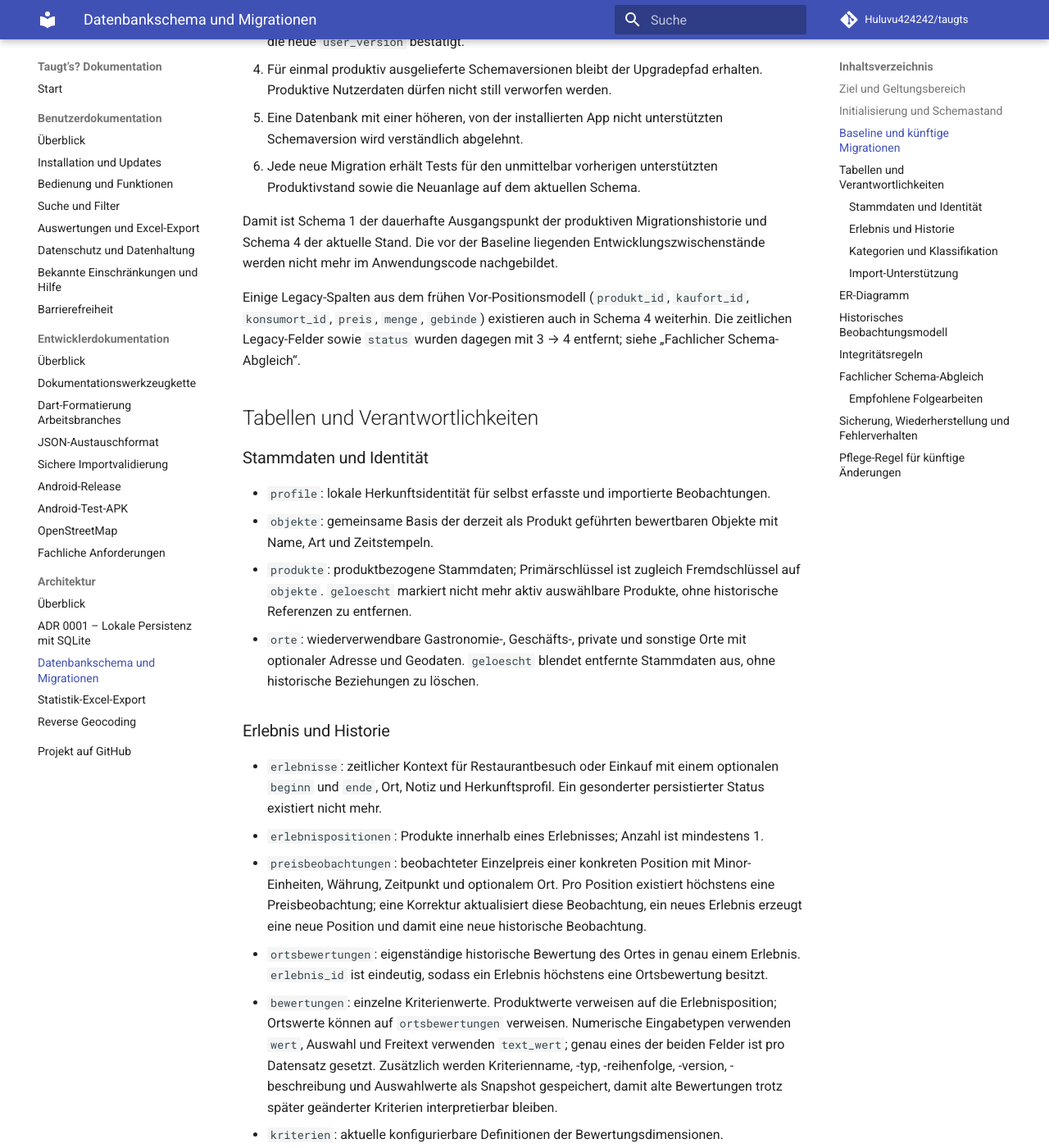
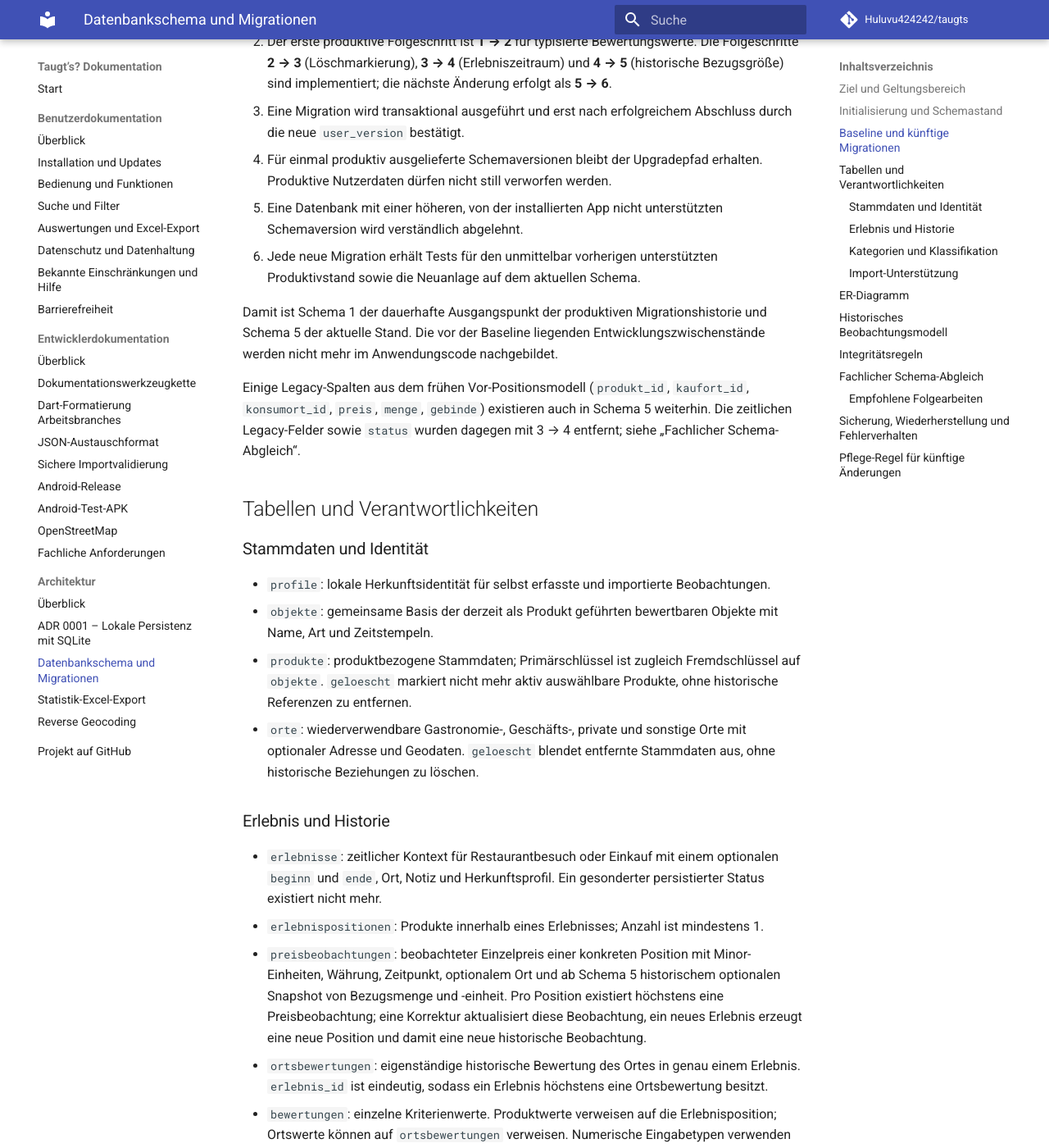
Before and after one commit to Huluvu424242/taugts, an MkDocs documentation site: the page built from docs/architecture/datenbank.md, in a window 1280 px wide and 1400 px high, scrolled down 1619 px. Shown: the whole window at 82% size. Built offline with MkDocs 1.6.1 and Material for MkDocs 9.7.7, drawn with Linux system fonts in a browser that asks for light colours; comment, search, counter and statistics services are not loaded; some of the changed text lies outside the part shown.

Commit message:
Story #304: Release 0.1.0+11 – docs/architecture/datenbank.md

```diff
--- a/docs/architecture/datenbank.md
+++ b/docs/architecture/datenbank.md
@@ -10,7 +10,7 @@ Diese Seite beschreibt den aktuellen physischen Schema-Stand, seine Beziehungen,
 
 `LokaleDatenbank.oeffnen()` aktiviert `PRAGMA foreign_keys = ON`, liest `PRAGMA user_version` und führt notwendige Vorwärtsmigrationen innerhalb einer `BEGIN IMMEDIATE`-Transaktion aus.
 
-Vor dem ersten produktiven Release wurde die während der Entwicklung entstandene Migrationskette konsolidiert. **Schema 1 bleibt die dauerhafte produktive Baseline. Der aktuelle physische Datenbankstand auf `master` ist **Schema 4**.**
+Vor dem ersten produktiven Release wurde die während der Entwicklung entstandene Migrationskette konsolidiert. **Schema 1 bleibt die dauerhafte produktive Baseline. Der aktuelle physische Datenbankstand auf `master` ist Schema 5.**
 
 - Eine neue Datenbank besitzt zunächst `user_version = 0`.
 - Der initiale Migrationsschritt **0 → 1** erzeugt die produktive Baseline einschließlich der Feature-Tabellen für Kategorien, Klassifikation, Kriteriensets und Import-Unterstützung.
@@ -18,7 +18,8 @@ Vor dem ersten produktiven Release wurde die während der Entwicklung entstanden
 - Bereits vorhandene numerische Bewertungen werden bei **1 → 2** unverändert in die neue Tabelle übernommen; `text_wert` bleibt für sie `NULL`.
 - **2 → 3** ergänzt für `produkte` und `orte` die Löschmarkierung `geloescht INTEGER NOT NULL DEFAULT 0` (bei bereits vorhandener Spalte idempotent), damit das Entfernen aktiver Stammdaten die historische Zuordnung nicht vernichtet.
 - **3 → 4** baut die Erlebnistabelle neu auf und führt `beginn` und `ende` als gemeinsamen Zeitraum ein. Ein tatsächlicher Beginn hat Vorrang, sonst wird der geplante Zeitpunkt und ersatzweise `erlebt_am` übernommen. Ein tatsächliches Ende wird nur mit vorhandenem tatsächlichem Beginn übernommen. Getrennte Plan-/Ist-Felder und Status entfallen.
-- Anschließend werden die Standardkriterien idempotent bereitgestellt und `user_version` auf **4** gesetzt. Erst nach erfolgreicher Migration und Fremdschlüsselprüfung gilt die Datenbank als Schema 4.
+- **4 → 5** ergänzt die optionalen Spalten `bezugsmenge` (positive ganze Zahl) und `bezugseinheit` (`ml`, `g`, `stueck`) für historische Preisbeobachtungen. Vorhandene Beobachtungen behalten `NULL`; eine historische Bezugsgröße darf nicht geschätzt werden (Bug #302).
+- Anschließend werden die Standardkriterien idempotent bereitgestellt und `user_version` auf **5** gesetzt. Erst nach erfolgreicher Migration und Fremdschlüsselprüfung gilt die Datenbank als Schema 5.
 
 Die früheren Entwicklungsstände 1 bis 13 vor der Baseline-Konsolidierung sind keine unterstützten Produktivschemata mehr. Für sie existiert bewusst kein Upgradepfad. Die nach der Konsolidierung definierte produktive **Schemaversion 1** ist davon zu unterscheiden und besitzt mit **1 → 2** nun den ersten dauerhaft zu erhaltenden Vorwärtsmigrationspfad.
 
@@ -27,15 +28,15 @@ Die früheren Entwicklungsstände 1 bis 13 vor der Baseline-Konsolidierung sind
 Die Konsolidierung entfernt nur historische Entwicklungsaltlasten; der Migrationsmechanismus selbst bleibt verbindlich erhalten. Ab dem produktiven Schema 1 gilt:
 
 1. Jede persistenzrelevante Schemaänderung erhöht `schemaVersion` genau um einen Schritt.
-2. Der erste produktive Folgeschritt ist **1 → 2** für typisierte Bewertungswerte. Die Folgeschritte **2 → 3** (Löschmarkierung) und **3 → 4** (Erlebniszeitraum) sind implementiert; die nächste Änderung erfolgt als **4 → 5**.
+2. Der erste produktive Folgeschritt ist **1 → 2** für typisierte Bewertungswerte. Die Folgeschritte **2 → 3** (Löschmarkierung), **3 → 4** (Erlebniszeitraum) und **4 → 5** (historische Bezugsgröße) sind implementiert; die nächste Änderung erfolgt als **5 → 6**.
 3. Eine Migration wird transaktional ausgeführt und erst nach erfolgreichem Abschluss durch die neue `user_version` bestätigt.
 4. Für einmal produktiv ausgelieferte Schemaversionen bleibt der Upgradepfad erhalten. Produktive Nutzerdaten dürfen nicht still verworfen werden.
 5. Eine Datenbank mit einer höheren, von der installierten App nicht unterstützten Schemaversion wird verständlich abgelehnt.
 6. Jede neue Migration erhält Tests für den unmittelbar vorherigen unterstützten Produktivstand sowie die Neuanlage auf dem aktuellen Schema.
 
-Damit ist Schema 1 der dauerhafte Ausgangspunkt der produktiven Migrationshistorie und Schema 4 der aktuelle Stand. Die vor der Baseline liegenden Entwicklungszwischenstände werden nicht mehr im Anwendungscode nachgebildet.
+Damit ist Schema 1 der dauerhafte Ausgangspunkt der produktiven Migrationshistorie und Schema 5 der aktuelle Stand. Die vor der Baseline liegenden Entwicklungszwischenstände werden nicht mehr im Anwendungscode nachgebildet.
 
-Einige Legacy-Spalten aus dem frühen Vor-Positionsmodell (`produkt_id`, `kaufort_id`, `konsumort_id`, `preis`, `menge`, `gebinde`) existieren auch in Schema 4 weiterhin. Die zeitlichen Legacy-Felder sowie `status` wurden dagegen mit 3 → 4 entfernt; siehe „Fachlicher Schema-Abgleich“.
+Einige Legacy-Spalten aus dem frühen Vor-Positionsmodell (`produkt_id`, `kaufort_id`, `konsumort_id`, `preis`, `menge`, `gebinde`) existieren auch in Schema 5 weiterhin. Die zeitlichen Legacy-Felder sowie `status` wurden dagegen mit 3 → 4 entfernt; siehe „Fachlicher Schema-Abgleich“.
 
 ## Tabellen und Verantwortlichkeiten
 
@@ -50,7 +51,7 @@ Einige Legacy-Spalten aus dem frühen Vor-Positionsmodell (`produkt_id`, `kaufor
 
 - `erlebnisse`: zeitlicher Kontext für Restaurantbesuch oder Einkauf mit einem optionalen `beginn` und `ende`, Ort, Notiz und Herkunftsprofil. Ein gesonderter persistierter Status existiert nicht mehr.
 - `erlebnispositionen`: Produkte innerhalb eines Erlebnisses; Anzahl ist mindestens 1.
-- `preisbeobachtungen`: beobachteter Einzelpreis einer konkreten Position mit Minor-Einheiten, Währung, Zeitpunkt und optionalem Ort. Pro Position existiert höchstens eine Preisbeobachtung; eine Korrektur aktualisiert diese Beobachtung, ein neues Erlebnis erzeugt eine neue Position und damit eine neue historische Beobachtung.
+- `preisbeobachtungen`: beobachteter Einzelpreis einer konkreten Position mit Minor-Einheiten, Währung, Zeitpunkt, optionalem Ort und ab Schema 5 historischem optionalen Snapshot von Bezugsmenge und -einheit. Pro Position existiert höchstens eine Preisbeobachtung; eine Korrektur aktualisiert diese Beobachtung, ein neues Erlebnis erzeugt eine neue Position und damit eine neue historische Beobachtung.
 - `ortsbewertungen`: eigenständige historische Bewertung des Ortes in genau einem Erlebnis. `erlebnis_id` ist eindeutig, sodass ein Erlebnis höchstens eine Ortsbewertung besitzt.
 - `bewertungen`: einzelne Kriterienwerte. Produktwerte verweisen auf die Erlebnisposition; Ortswerte können auf `ortsbewertungen` verweisen. Numerische Eingabetypen verwenden `wert`, Auswahl und Freitext verwenden `text_wert`; genau eines der beiden Felder ist pro Datensatz gesetzt. Zusätzlich werden Kriterienname, -typ, -reihenfolge, -version, -beschreibung und Auswahlwerte als Snapshot gespeichert, damit alte Bewertungen trotz später geänderter Kriterien interpretierbar bleiben.
 - `kriterien`: aktuelle konfigurierbare Definitionen der Bewertungsdimensionen.
```
